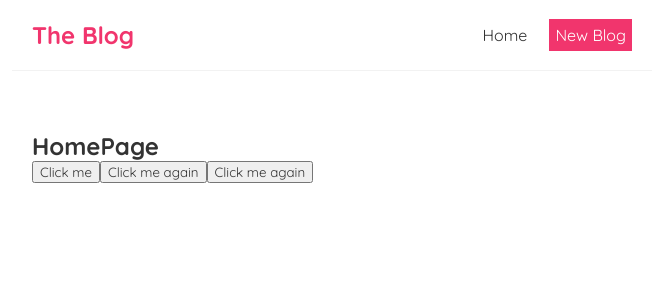
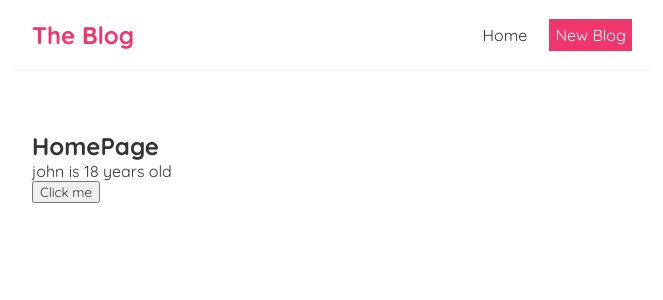
Before and after one commit to LGA-dev/react-blog, a React (Create React App) app: page / in a window 1280 px wide. Shown: the top 300 px of the page, without its empty margins (308-971 px from the left). Built offline with nearby package versions, Linux system fonts and the light colour scheme; the HTML template or start-up script is replaced by a standard one.

Commit message:
finish part 8

```diff
--- a/src/Home.js
+++ b/src/Home.js
@@ -1,21 +1,19 @@
+import { useState } from 'react'
+
 const Home = () => {
+  const [name, setName] = useState("john")
+  const [age, setAge] = useState(18)
 
-  const handleClick = (e) => {
-    console.log('hello', e);
-  }
-
-  const handleClickAgain = (name) => {
-    console.log('hello ' + name);
+  const handleClick = () => {
+    setName("paul")
+    setAge(30)
   }
 
   return (
     <div className="home">
       <h2>HomePage</h2>
+      <p>{ name } is { age } years old</p>
       <button onClick={ handleClick }>Click me</button>
-      {/* Long version */}
-      <button onClick={ () => {handleClickAgain("john")} }>Click me again</button>
-      {/* Short version */}
-      <button onClick={ () => handleClickAgain("john") }>Click me again</button>
     </div>
   );
 }
```
